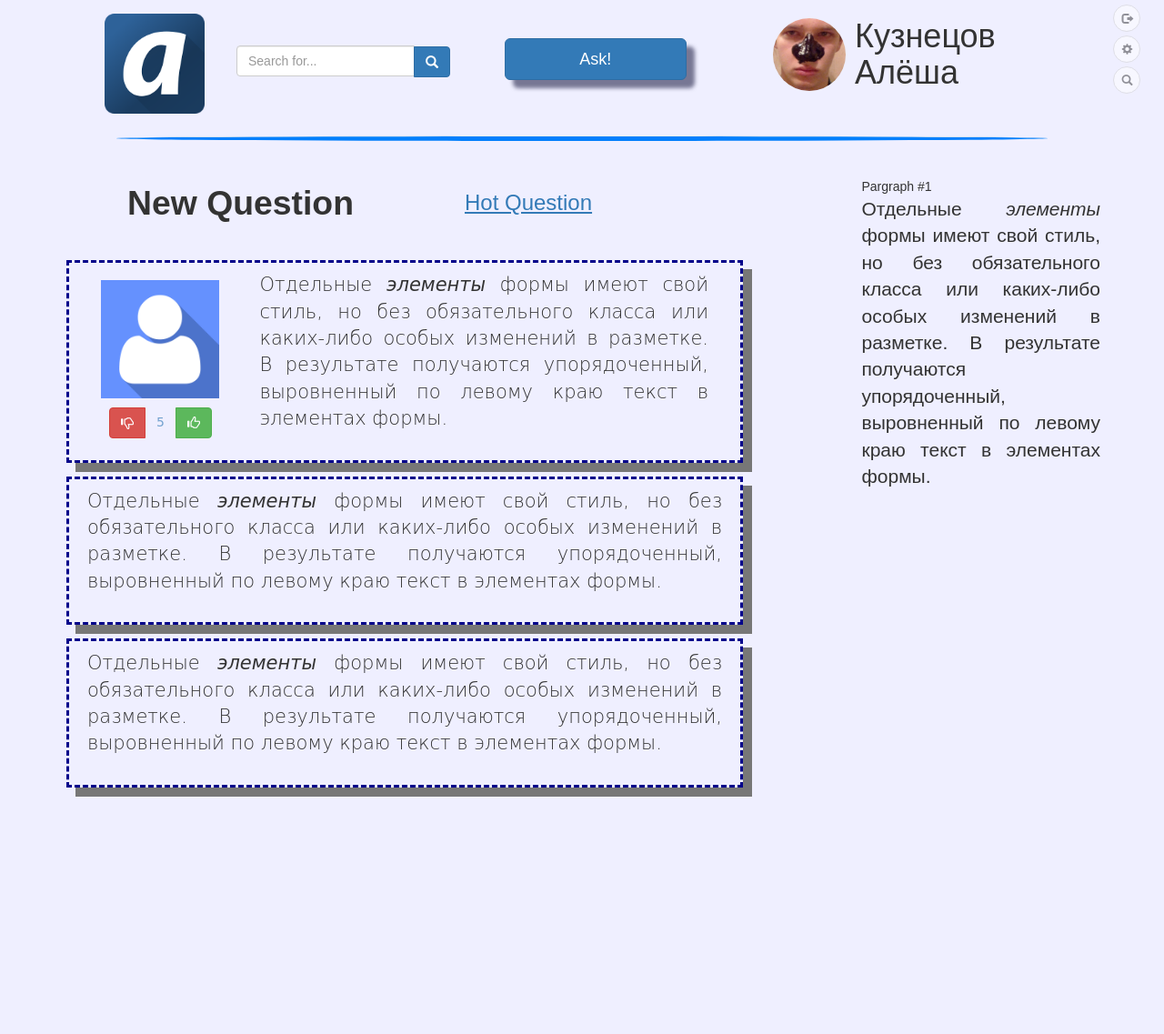
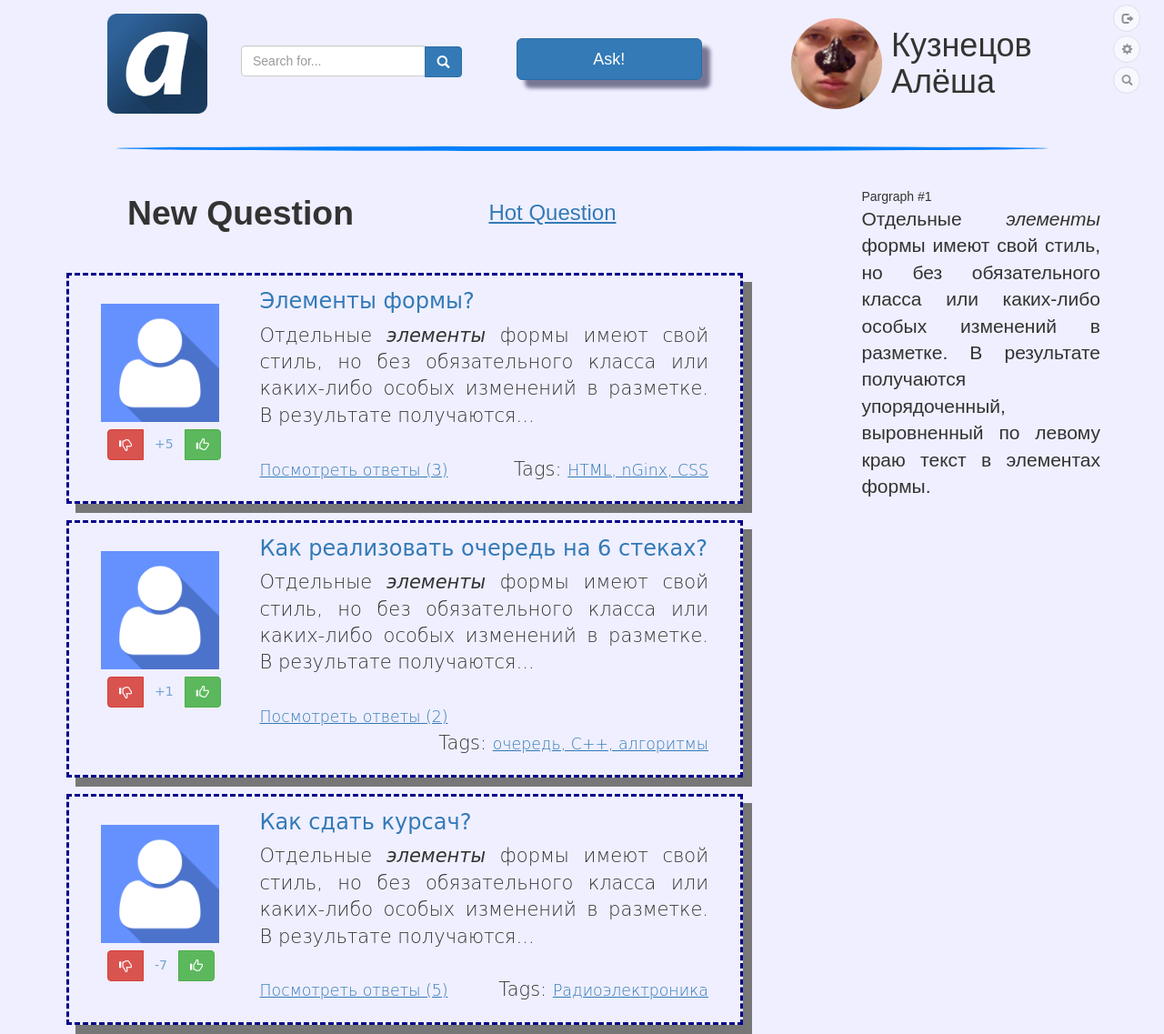
Before and after one commit to TrubnikovDmitriy/TPark_Web, a plain HTML site: page index.html in a window 1280 px wide. Shown: the top 1137 px of the page at 91% size. Drawn offline with Linux system fonts and the light colour scheme.

Commit message:
Add files via upload

```diff
--- a/index.html
+++ b/index.html
@@ -6,6 +6,7 @@
 	<link rel="stylesheet" type="text/css" href="./mycss.css">
 </head>
 <body>
+<div id="main">
 
 <div class="nav navbar-static-top">
 	<header class="row">
@@ -38,8 +39,8 @@
 
 		<div id="AVATAR" class="col-md-4">
 
-			<img src="./img/leha.jpg" class="img-circle">
-			<h1>Кузнецов Алёша</h1>
+			<img src="./img/leha.jpg" class="img-circle img-responsive" width=100px>
+			<h1 id="UserName">Кузнецов Алёша</h1>
 
 			<form action="#">
 				<button type="button" class="btn btn-default btn-sm n1" title="Выход">
@@ -62,7 +63,7 @@
 		</div>
 <!-- ~~~~~~~~~~~~~~~~~~~~~~~~~~~~~~~~~~~~~~~~~~~~~~~~~~~~~~~~~~~~~~~~~~~~~~~~~~~~~~~~~~~~~~~~~~~~~~~~~~~~~~~~~~~~~~~~~~~~~~~~~~~~~~~~~~~~~~~~~~~~~~~~ -->
 	</header>
-	</div>
+</div>
 
 <!-- ~~~~~~~~~~~~~~~~~~~~~~~~~~~~~~~~~~~~~~~~~~~~~~~~~~~~~~~~~~END_HEADER~~~~~~~~~~~~~~~~~~~~~~~~~~~~~~~~~~~~~~~~~~~~~~~~~~~~~~~~~~~~~~~~~~~~~~~~~~~~ -->
 <!-- ~~~~~~~~~~~~~~~~~~~~~~~~~~~~~~~~~~~~~~~~~~~~~~~~~~~~~~~~~~~~~~~~~~~~~~~~~~~~~~~~~~~~~~~~~~~~~~~~~~~~~~~~~~~~~~~~~~~~~~~~~~~~~~~~~~~~~~~~~~~~~~~~ -->
@@ -81,31 +82,77 @@
 				</div>
 
 				<br>
-
+<!-- ~~~~~~~~~~~~~~~~~~~~~~~~~~~~~~~~~~~~~~~~~~~~~~~~~~~~~~~~~~~~~~~~~~~~~~~~~~~~~~~~~~~~~~~~~~~~~~~~~~~~~~~~~~~~~~~~~~~~~~~~~~~~~~~~~~~~~~~~~~~~~~~~ -->
 				<div class="box-question row">
-<!-- ~~~~~~~~~~~~~~~~~~~~~~~~~~~~~~~~~~~~~~~~~~~~~~~~~~~~~~~~~~~~~~~~~~~~~~~~~~~~~~~~~~~~~~~~~~~~~~~~~~~~~~~~~~~~~~~~~~~~~~~~~~~~~~~~~~~~~~~~~~~~~~~~ -->
 					<div class="col-md-3" id="AskingAvatar">
 						<a href="#">
 							<img src="./img/noimage.jpg" style="-webkit-filter: hue-rotate(55deg);" height=130px width=130px>
 						</a>
 						<div style="clear: left"></div>
-						<div class="btn-group btn-group-md Likes">
+
+						<div class="btn-group btn-group-md Likes" data-toggle="buttons">
   							<a href="#" class="btn btn-danger glyphicon glyphicon-thumbs-down"></a>
-  							<a class="btn btn disabled">5</a>
+  							<a class="btn btn disabled">+5</a>
   							<a href="#" class="btn btn-success glyphicon glyphicon-thumbs-up"></a>
 						</div>
+
 					</div>
 
-					<div class="lead co col-md-9">Отдельные <i>элементы</i> формы имеют свой стиль, но без обязательного класса или каких-либо особых изменений в разметке. В результате получаются упорядоченный, выровненный по левому краю текст в элементах формы.</div>
-
+					<div class="lead co col-md-9">
+						<h3> <a href="#"> Элементы формы? </a></h3>
+							Отдельные <i>элементы</i> формы имеют свой стиль, но без обязательного класса или каких-либо особых изменений в разметке. В результате получаются...
+						<br>
+						<span> <a class="answer_under_question" href="#"> <br> Посмотреть ответы (3) </a></span>
+						<span class="tags_under_question"> Tags: <a class="answer_under_question" href="#"> HTML, nGinx, CSS </a></span>
+					</div>
 				</div>
 <!-- ~~~~~~~~~~~~~~~~~~~~~~~~~~~~~~~~~~~~~~~~~~~~~~~~~~~~~~~~~~~~~~~~~~~~~~~~~~~~~~~~~~~~~~~~~~~~~~~~~~~~~~~~~~~~~~~~~~~~~~~~~~~~~~~~~~~~~~~~~~~~~~~~ -->
-				<div class="box-question">
-					<p class="lead">Отдельные <i>элементы</i> формы имеют свой стиль, но без обязательного класса или каких-либо особых изменений в разметке. В результате получаются упорядоченный, выровненный по левому краю текст в элементах формы.</p>
+				<div class="box-question row">
+					<div class="col-md-3" id="AskingAvatar">
+						<a href="#">
+							<img src="./img/noimage.jpg" style="-webkit-filter: hue-rotate(55deg);" height=130px width=130px>
+						</a>
+						<div style="clear: left"></div>
+
+						<div class="btn-group btn-group-md Likes" data-toggle="buttons">
+  							<a href="#" class="btn btn-danger glyphicon glyphicon-thumbs-down"></a>
+  							<a class="btn btn disabled">+1</a>
+  							<a href="#" class="btn btn-success glyphicon glyphicon-thumbs-up"></a>
+						</div>
+
+					</div>
+
+					<div class="lead co col-md-9">
+						<h3> <a href="#"> Как реализовать очередь на 6 стеках? </a></h3>
+							Отдельные <i>элементы</i> формы имеют свой стиль, но без обязательного класса или каких-либо особых изменений в разметке. В результате получаются...
+						<br>
+						<span> <a class="answer_under_question" href="#"> <br> Посмотреть ответы (2) </a></span>
+						<span class="tags_under_question"> Tags: <a class="answer_under_question" href="#"> очередь, С++, алгоритмы </a></span>
+					</div>
 				</div>
 <!-- ~~~~~~~~~~~~~~~~~~~~~~~~~~~~~~~~~~~~~~~~~~~~~~~~~~~~~~~~~~~~~~~~~~~~~~~~~~~~~~~~~~~~~~~~~~~~~~~~~~~~~~~~~~~~~~~~~~~~~~~~~~~~~~~~~~~~~~~~~~~~~~~~ -->
-				<div class="box-question">
-					<p class="lead">Отдельные <i>элементы</i> формы имеют свой стиль, но без обязательного класса или каких-либо особых изменений в разметке. В результате получаются упорядоченный, выровненный по левому краю текст в элементах формы.</p>
+				<div class="box-question row">
+					<div class="col-md-3" id="AskingAvatar">
+						<a href="#">
+							<img src="./img/noimage.jpg" style="-webkit-filter: hue-rotate(55deg);" height=130px width=130px>
+						</a>
+						<div style="clear: left"></div>
+
+						<div class="btn-group btn-group-md Likes" data-toggle="buttons">
+  							<a href="#" class="btn btn-danger glyphicon glyphicon-thumbs-down"></a>
+  							<a class="btn btn disabled">-7</a>
+  							<a href="#" class="btn btn-success glyphicon glyphicon-thumbs-up"></a>
+						</div>
+
+					</div>
+
+					<div class="lead co col-md-9">
+						<h3> <a href="#"> Как сдать курсач? </a></h3>
+							Отдельные <i>элементы</i> формы имеют свой стиль, но без обязательного класса или каких-либо особых изменений в разметке. В результате получаются...
+						<br>
+						<span> <a class="answer_under_question" href="#"> <br> Посмотреть ответы (5) </a></span>
+						<span class="tags_under_question"> Tags: <a class="answer_under_question" href="#"> Радиоэлектроника </a></span>
+					</div>
 				</div>
 <!-- ~~~~~~~~~~~~~~~~~~~~~~~~~~~~~~~~~~~~~~~~~~~~~~~~~~~~~~~~~~~~~~~~~~~~~~~~~~~~~~~~~~~~~~~~~~~~~~~~~~~~~~~~~~~~~~~~~~~~~~~~~~~~~~~~~~~~~~~~~~~~~~~~ -->
 			</div>
@@ -114,8 +161,12 @@
 
 				<p class="lead">Отдельные <i>элементы</i> формы имеют свой стиль, но без обязательного класса или каких-либо особых изменений в разметке. В результате получаются упорядоченный, выровненный по левому краю текст в элементах формы.</p>
 			</div>
-
+<!-- ~~~~~~~~~~~~~~~~~~~~~~~~~~~~~~~~~~~~~~~~~~~~~~~~~~~~~~~~~~~~~~~~~~~~~~~~~~~~~~~~~~~~~~~~~~~~~~~~~~~~~~~~~~~~~~~~~~~~~~~~~~~~~~~~~~~~~~~~~~~~~~~~ -->
 		</div>
 	</div>
+<!-- ~~~~~~~~~~~~~~~~~~~~~~~~~~~~~~~~~~~~~~~~~~~~~~~~~~~~~~~~~END_BLOCK_QUESTION~~~~~~~~~~~~~~~~~~~~~~~~~~~~~~~~~~~~~~~~~~~~~~~~~~~~~~~~~~~~~~~~~~~~~~ -->
+
+
+</div>
 </body>
 </html>
--- a/mycss.css
+++ b/mycss.css
@@ -7,14 +7,14 @@ body {
 	background-color: #efefff;
 	font-family: arial;
 	height: 2000px;
-	min-width: 1000px;
-	max-width: 1500px;
-	margin: 0 auto;
 }
 header {
-	width: 100%;
-	margin-top: 10px;
 	padding: 10px;
+	margin: 10px auto;
+}
+#main {
+	max-width: 1500px;
+	margin: 0px auto;
 }
 #LOGO img {
 	margin-top: -20px;
@@ -31,20 +31,15 @@ header {
 	max-width: 400px;
 	box-shadow: 9px 9px 4px 0px rgba(0,0,41, 0.5);
 }
-#AVATAR {
-	margin-right: -10px;
-	clear: right;
-}
 #AVATAR img {
-	width: 80px;
-	height: 80px;
-	margin: auto;
+	width: 100px;
+	height: 100px;
 	float: left;
 }
 #AVATAR h1 {
 	float: left;
 	width: 60%;
-	margin: 0px auto 10px 10px;
+	margin: 10px auto;
 }
 #AVATAR button {
 	position: fixed;
@@ -62,6 +57,10 @@ header {
 #AVATAR button.n1 {	top: 5px;  padding-left: 8px; padding-top: 6px; }
 #AVATAR button.n2 {	top: 39px; padding-left: 8px; padding-top: 6px; }
 #AVATAR button.n3 {	top: 73px; padding-left: 8px; padding-top: 6px; }
+
+#UserName {
+	padding-left: 10px;
+}
 
 #first-block {
 	/*min-width: 650px;*/
@@ -89,7 +88,7 @@ span.current-question {
 	font-weight: bold;
 }
 a.current-question {
-	text-align: left;
+	text-align: center;
 	margin-top: 10px;
 	font-size: 18pt;
 	text-decoration: underline;
@@ -99,7 +98,8 @@ a.current-question {
 
 	font-family: cursive;
 	padding: 10px 20px;
-	margin: 15px 3px;
+	padding-bottom: 0px;
+	margin: 18px 3px;
 	background-color: #efefff;
 	border-style: dashed;
 	border-color: darkblue;
@@ -107,14 +107,23 @@ a.current-question {
 }
 
 #AskingAvatar {
-	margin-top: 9px;
+	margin-top: 3%;
+	margin-bottom: 1%;
 }
 
 .Likes {
-	margin: 9px;
+	margin: 7px;
 	min-width: 150px;
 }
-#question-body {
+#question-body h3 {
 
-	min-width: 500px;
+	margin-top: 1%;
 }
+a.answer_under_question {
+
+	font-size: 13pt;
+	text-decoration: underline;
+}
+.tags_under_question {
+	float: right;
+}
```
